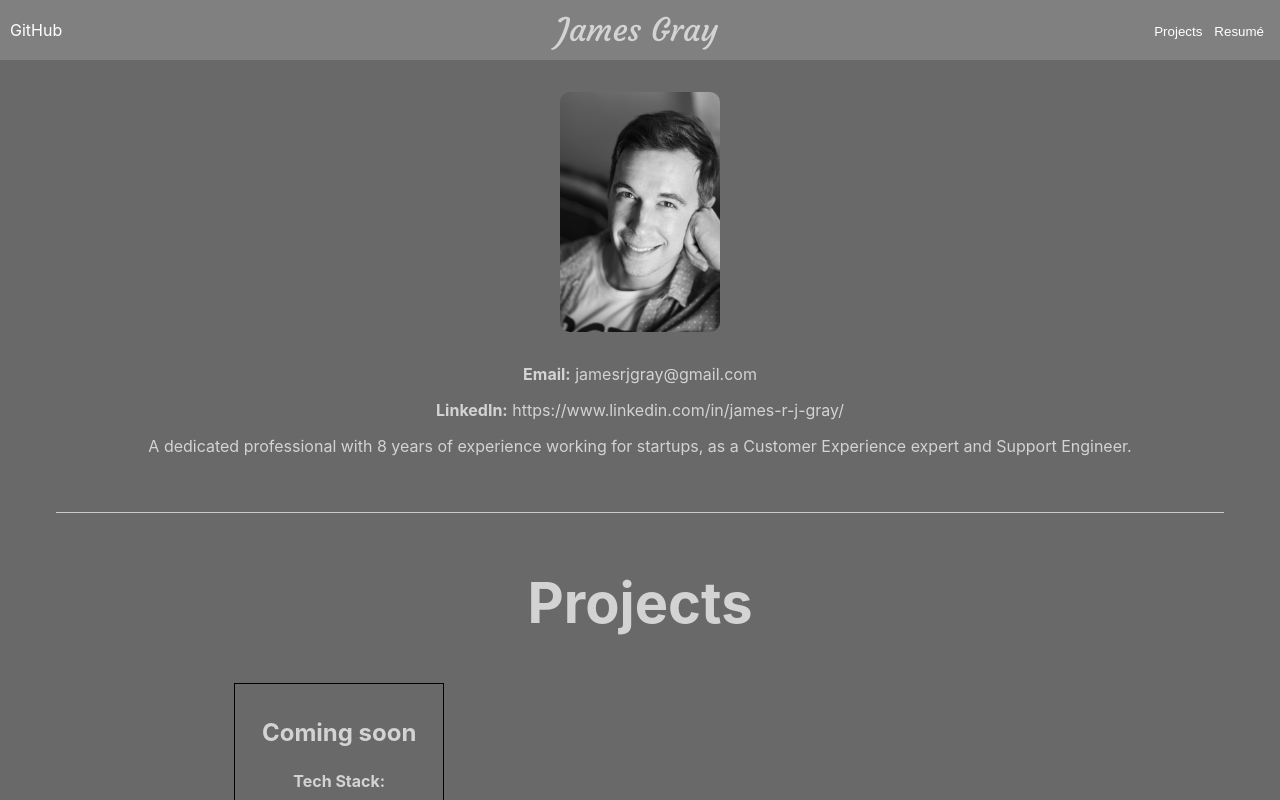
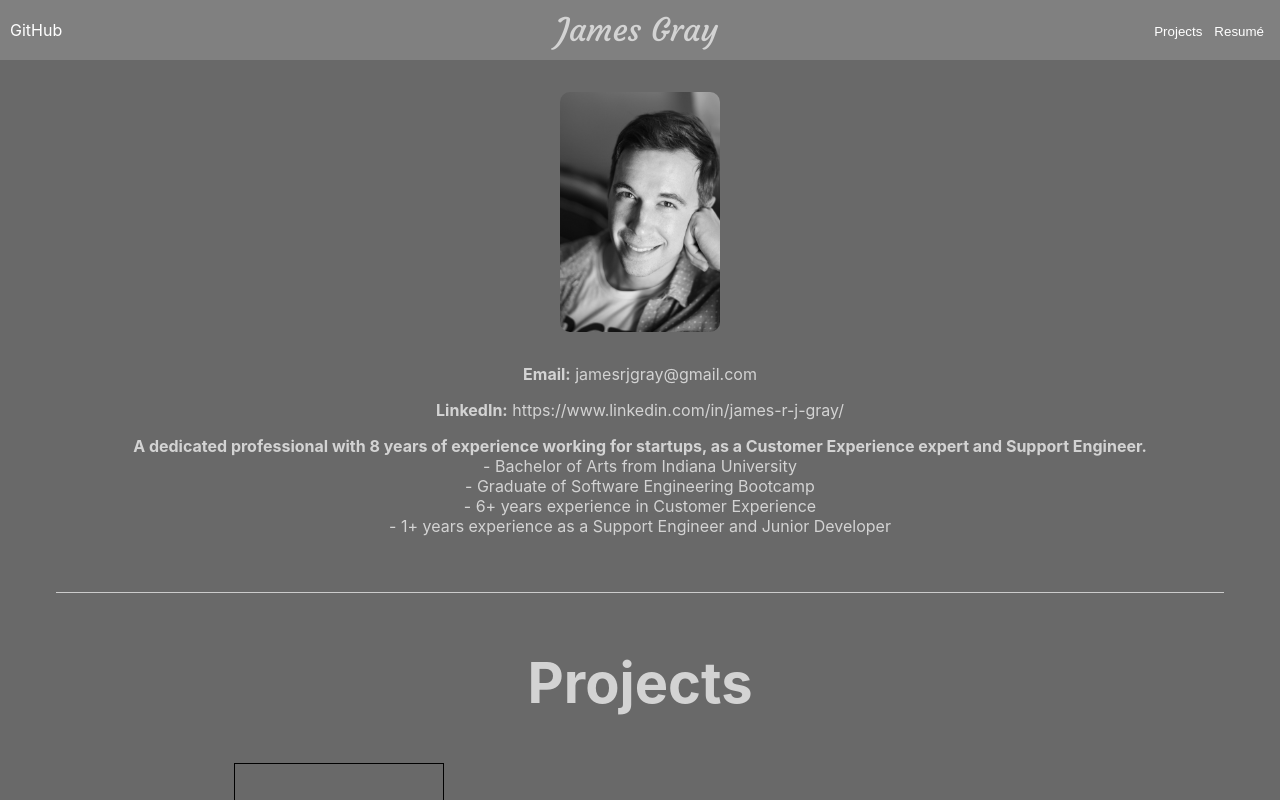
Before and after one commit to jargray85/Portfolio, a React (Create React App) app: page / in a window 1280 px wide. Shown: the top 800 px of the page. Built offline with nearby package versions, Linux system fonts and the light colour scheme.

Commit message:
updated bio header and footer

```diff
--- a/public/about.json
+++ b/public/about.json
@@ -1,5 +1,6 @@
 {
     "linkedin": "https://www.linkedin.com/in/james-r-j-gray/",
     "email": "jamesrjgray@gmail.com",
-    "bio": "A dedicated professional with 8 years of experience working for startups, as a Customer Experience expert and Support Engineer."
+    "bioIntro": "A dedicated professional with 8 years of experience working for startups, as a Customer Experience expert and Support Engineer.",
+    "bioDetails": "\n- Bachelor of Arts from Indiana University\n - Graduate of Software Engineering Bootcamp\n - 6+ years experience in Customer Experience\n - 1+ years experience as a Support Engineer and Junior Developer"
 }
--- a/src/App.css
+++ b/src/App.css
@@ -204,6 +204,7 @@ li {
 
 .about-bio {
   margin-bottom: 1rem;
+  white-space: pre-line;
 }
 
 .about-contact {
--- a/src/components/Header.js
+++ b/src/components/Header.js
@@ -21,7 +21,7 @@ function Header() {
           <button onClick={() => scrollToSection("projects")} className="nav-link" style={{ textDecoration: "none" }}>
             Projects
           </button>
-          <button onClick={() => scrollToSection("experience")} className="nav-link" style={{ textDecoration: "none" }}>
+          <button onClick={() => scrollToSection("resume")} className="nav-link" style={{ textDecoration: "none" }}>
             Resumé
           </button>
         </div>
--- a/src/pages/Home.js
+++ b/src/pages/Home.js
@@ -37,7 +37,8 @@ function Home() {
             <a href={aboutData.linkedin}>{aboutData.linkedin}</a>
           </p>
           <p className="about-bio">
-            {aboutData.bio}
+            <strong>{aboutData.bioIntro}</strong>
+            {aboutData.bioDetails}
           </p>
         </div>
       ) : (
```
